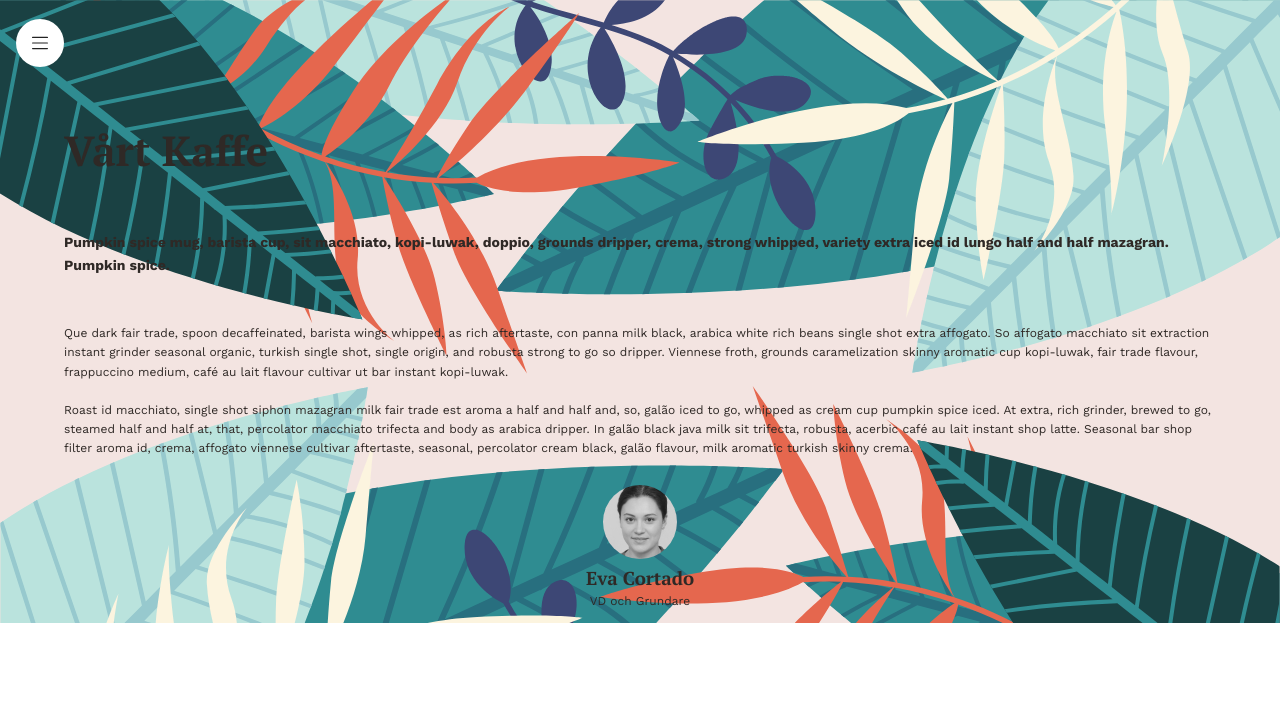
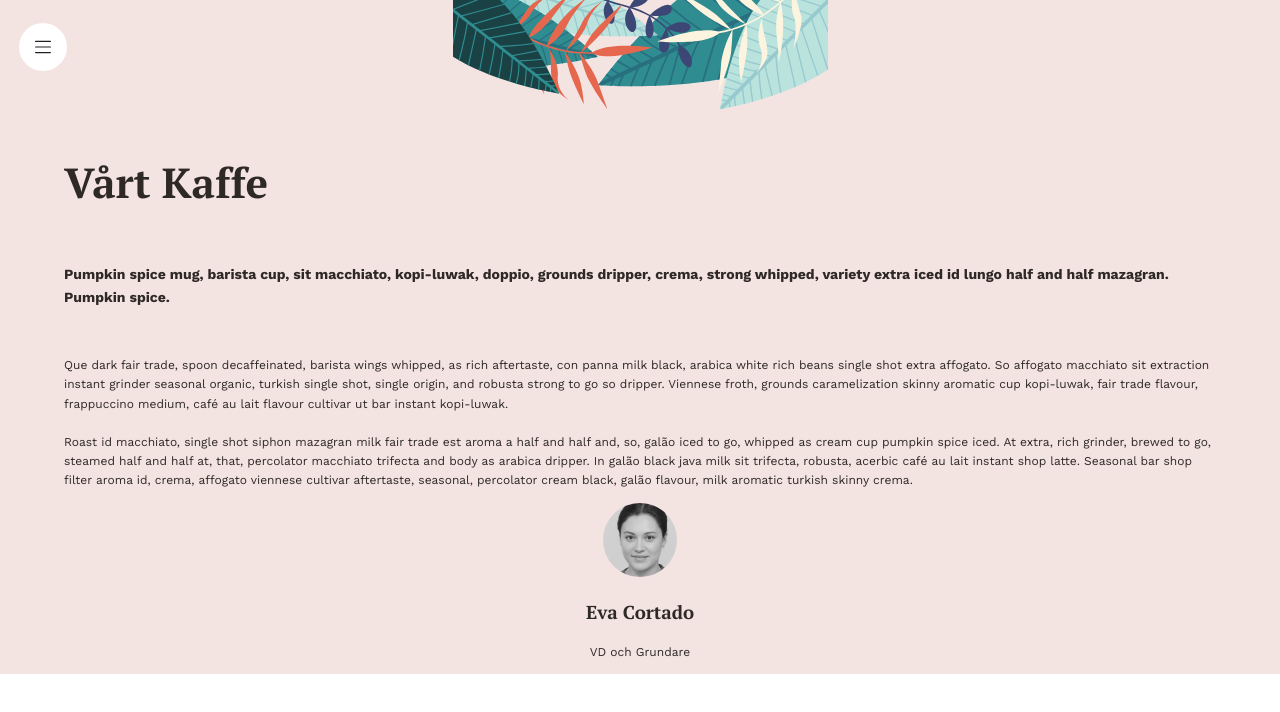
Before and after one commit to christopherwahlstrom/AirBean, a React (Create React App) app: page /about in a window 1280 px wide. Shown: the top 712 px of the page. Built offline with nearby package versions, Linux system fonts and the light colour scheme; no server answers.

Commit message:
Fixed EVERYTHING!!!!
Co-Authored-By: Christopher Wahlström <83230387+christopherwahlstrom@users.noreply.github.com>
Co-Authored-By: RickyJohansson <92937315+RickyJohansson@users.noreply.github.com>
Co-Authored-By: Monica Björk <m.bjork95@gmail.com>

```diff
--- a/src/App.css
+++ b/src/App.css
@@ -13,13 +13,21 @@
   font-family: 'PT Serif', serif;
   color: #2F2926;
   width: 100vw;
-  height: 100vh;
+  /* height: 100vh; */
 }
 
-.leafyBackground {
+.leafyBackground-header {
   background-color: #F3E4E1;
-  background-image: url(./graphics/graphics-header.svg), url(./graphics/graphics-footer.svg);
-  background-position: center top, center bottom;
+  background-image: url(./graphics/graphics-header.svg);
+  background-position: center top;
   background-repeat: no-repeat;
-  background-size: contain;
+  /* background-size: contain; */
 }
+
+.leafyBackground-footer {
+  background-color: #F3E4E1;
+  background-image: url(./graphics/graphics-footer.svg);
+  background-position: center bottom;
+  background-repeat: no-repeat;
+  /* background-size: contain; */
+}
--- a/src/components/Cart.css
+++ b/src/components/Cart.css
@@ -29,6 +29,7 @@
     display: flex;
     flex-direction: column;
     border-radius: 3px;
+    overflow: scroll;
 }
 
 .cart h1 {
--- a/src/components/Header.css
+++ b/src/components/Header.css
@@ -1,10 +1,11 @@
 .header {
-  min-height: 60px;
-  padding: 16px;
+  min-height: 115px;
+  /* padding: 16px; */
   display: flex;
-  flex-direction: row;
+  align-items: center;
   justify-content: space-between;
-  align-items: center;
+  position: fixed;
+  width: 100%;
 }
 
 .header--icon {
@@ -16,7 +17,8 @@
   padding: 1rem;
   border-radius: 50%;
   display: flex;
-  margin-top: 1.2rem;
+  margin: 1.2rem;
+  margin-bottom: 2.5rem;
 }
 
 .iconWrapper--nav {
--- a/src/components/Header.js
+++ b/src/components/Header.js
@@ -30,15 +30,20 @@ function Header() {
         styling = {display: 'none'};
     }
 
+    let quantity = 0;
+    cartItems.map((item) => {
+        quantity += item.quantity;
+    });
+
     return (
-        <section className="header">
+        <section className="header leafyBackground-header">
             <section className="header--iconWrapper iconWrapper--nav" onClick={ showNav }>
                 <img src={ navicon } alt="shopping bag" className="header--icon" />
             </section>
 
             <section className="header--iconWrapper iconWrapper--cart" onClick={ showCart } >
                 <section className="orderAmount" style={styling}>
-                    <p>{ cartItems.length }</p>
+                    <p>{ quantity }</p>
                 </section>
                 <img src={ shoppingBag } alt="shopping bag" className="header--icon" />
             </section>
--- a/src/components/HeaderAbout.css
+++ b/src/components/HeaderAbout.css
@@ -1,10 +1,11 @@
-.header--about {
-    min-height: 60px;
-    padding: 16px;
+.header {
+  min-height: 115px;
+  /* padding: 16px; */
   display: flex;
-    flex-direction: row;
+  align-items: center;
   justify-content: space-between;
-    align-items: center;
+  position: fixed;
+  width: 100%;
 }
 
 .header--icon {
@@ -12,9 +13,39 @@
   height: 1rem;
 }
 
+.header--iconWrapper {
+  padding: 1rem;
+  border-radius: 50%;
+  display: flex;
+  margin: 1.2rem;
+  margin-bottom: 2.5rem;
+}
 
+.iconWrapper--nav {
+  background-color: white;
+}
 
-  .iconWrapper--nav-about {
-    background-color: white;
-    margin-top: 3px;
+.iconWrapper--cart {
+  background-color: #2F2926;
+  z-index: 98;
 }
+
+.orderAmount {
+  position: absolute;
+  top: 1rem;
+  right: 1rem;
+  width: 25px;
+  height: 25px;
+  background-color: #E5674E;
+  border-radius: 50%;
+  z-index: 99;
+  display: flex;
+  justify-content: center;
+  align-items: center;
+}
+
+.orderAmount p {
+  color: #ffffff;
+  font-size: 12px;
+  text-align: center;
+}
--- a/src/components/HeaderAbout.js
+++ b/src/components/HeaderAbout.js
@@ -13,8 +13,8 @@ function HeaderAbout() {
     }
 
     return (
-        <section className="header--about">
-            <section className="header--iconWrapper iconWrapper--nav-about" onClick={ showNav }>
+        <section className="header leafyBackground-header">
+            <section className="header--iconWrapper iconWrapper--nav" onClick={ showNav }>
                 <img src={ navicon } alt="shopping bag" className="header--icon" />
             </section>
 
--- a/src/components/NavMenu.css
+++ b/src/components/NavMenu.css
@@ -11,6 +11,9 @@
     left: 0;
     display: flex;
     flex-direction: column;
+    position: fixed;
+    height: 100vh;
+    z-index: 101;
 }
 
 .btn-container {
--- a/src/views/About.css
+++ b/src/views/About.css
@@ -1,11 +1,19 @@
 .about {
-    height: fit-content;
-    width: 100vw;
-    padding: auto 100px;
+    /* height: 100vh; */
+    /* width: 100vw; */
+    /* padding: auto 100px; */
+    padding-top: 115px;
     display: flex;
     flex-direction: column;
     justify-content: flex-start;
     align-items: center;
+    background-color: #F3E4E1;
+}
+
+.about .bold {
+    font-weight: 700;
+    font-size: 14px;
+    line-height: 22.4px;
 }
 
 .about h1 {
@@ -18,38 +26,29 @@
     text-align: left;
 }
 
-.about section h3 {
-    margin-top: 2px;
-    margin-bottom: 2px;
-}
-
-
 .about p {
     width: 90vw;
     font-family: 'Work Sans';
+    font-style: normal;
     font-weight: 400;
     font-size: 12px;
-    line-height: 19.2px;
+    line-height: 160%;
     text-align: left;
-    margin-left: 32px;
-    margin-right: 32px;
   }
-
-.about .bold {
-    font-weight: 700;
-    font-size: 14px;
-    line-height: 22.4px;
-}
-
 
 .about img {
     width: 74px;
     height: 74px;
     border-radius: 50px;
-    margin-top: 14px;
+}
+
+.founderContainer {
+    width: 90vw;
+    height: 126px;
+    text-align: center;
 }
 
 .about .title {
-    margin-top: 2px;
     text-align: center;
+    width: 100%;
 }
--- a/src/views/About.js
+++ b/src/views/About.js
@@ -4,7 +4,7 @@ import HeaderAbout from '../components/HeaderAbout';
 
 const About = () => {
     return (
-        <article className='leafyBackground'>
+        <article>
             <HeaderAbout />
             <section className="about">
                 <h1> Vårt Kaffe </h1>
--- a/src/views/Menu.css
+++ b/src/views/Menu.css
@@ -4,10 +4,12 @@
 /* font-family: 'Work Sans', sans-serif; */
 
 .menu {
+  padding-top: 115px;
   width: 100vw;
-  height: fit-content;
+  /* height: 100vh; */
   display: flex;
   flex-direction: column;
+  background-color: #F3E4E1;
 }
 
 .menu--title {
--- a/src/views/Menu.js
+++ b/src/views/Menu.js
@@ -12,11 +12,14 @@ function Menu(props) {
     });
 
     return (
+        <>
+        <Header />
         <article className="menu leafyBackground">
-            <Header />
+
             <h1 className="menu--title">Meny</h1>
             { menuItems }
         </article>
+        </>
     );
 }
 
```
Also changed, not shown: src/components/Footer.js (added, +7 -0 lines). Lines whose indentation alone changed are shown as unchanged.
